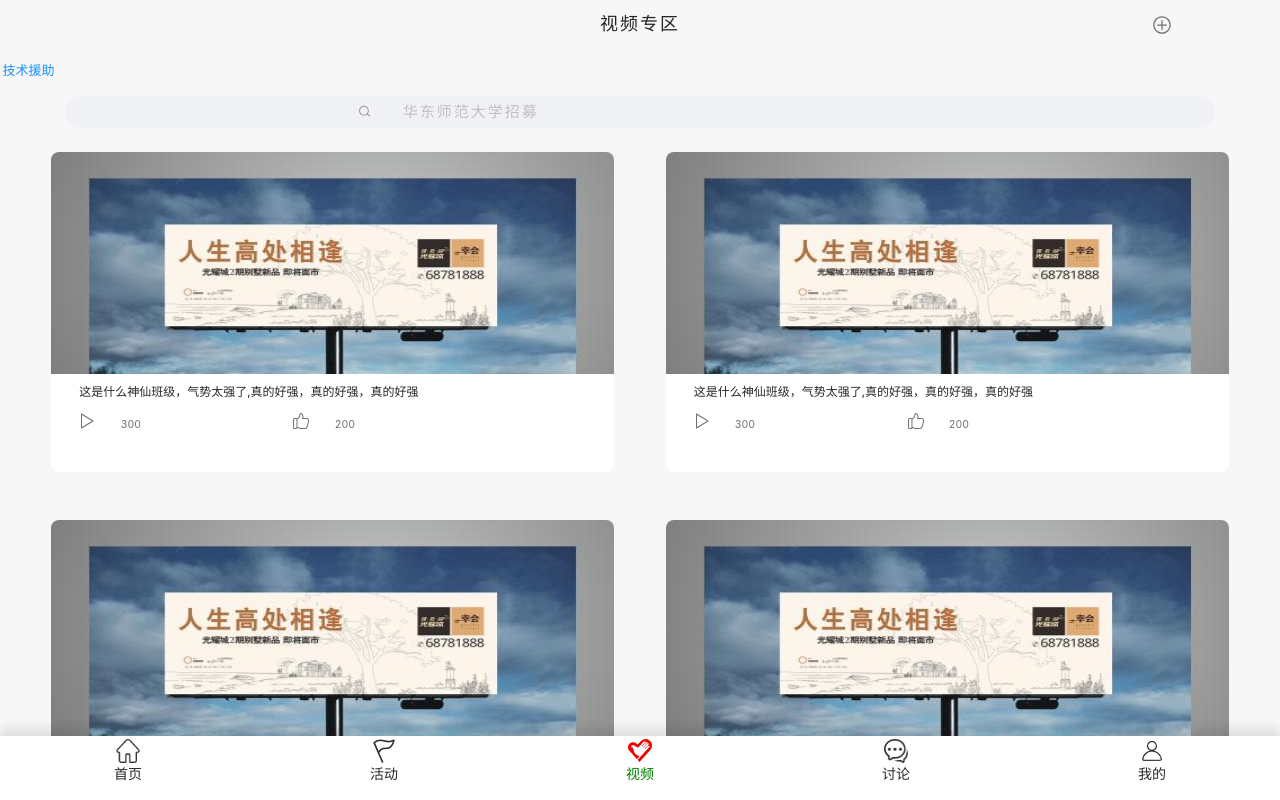
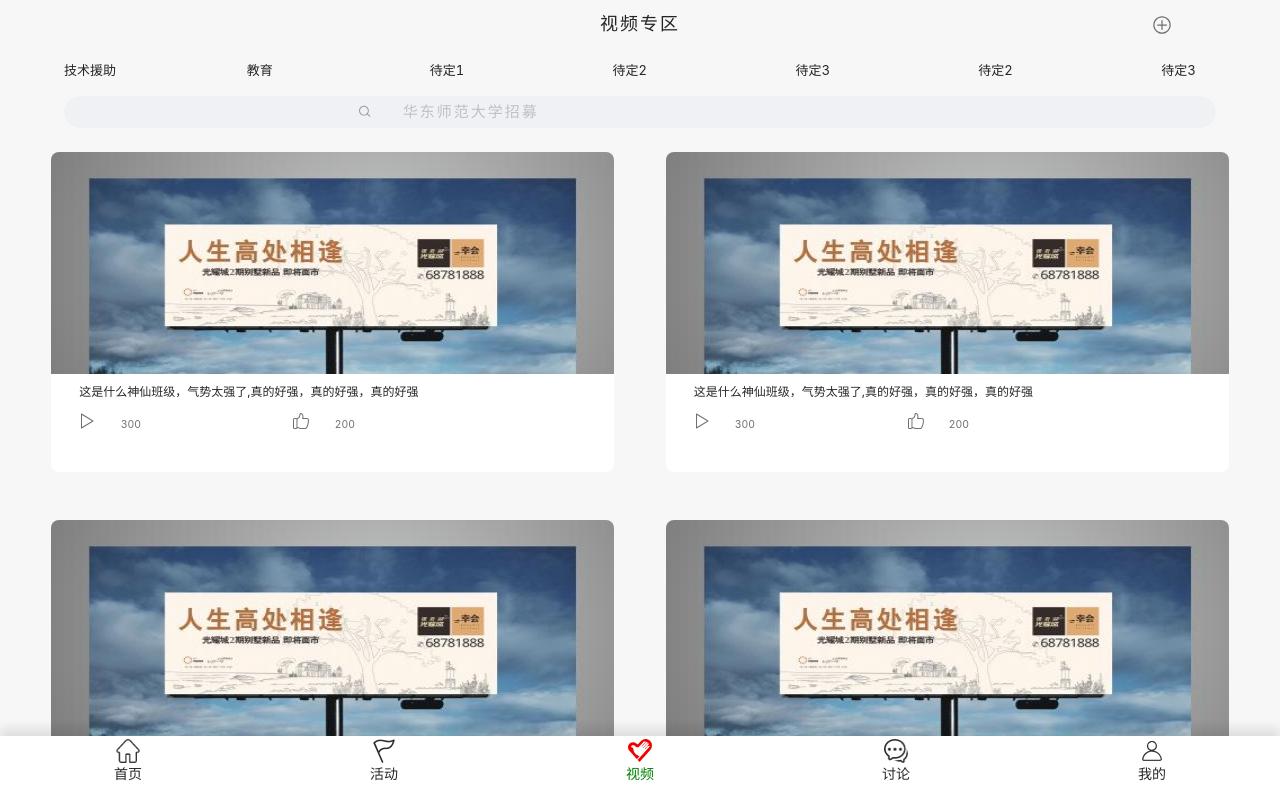
Before and after one commit to ddlong555/realvolunteer, a Vue app: page /myvideo in a window 1280 px wide. Built offline with nearby package versions, Linux system fonts and the light colour scheme; what vue-dplayer, vue-photo-preview would draw is missing.

Commit message:
无糖奶茶

```diff
--- a/package.json
+++ b/package.json
@@ -31,7 +31,8 @@
     "vue-photo-preview": "^1.1.3",
     "vue-picture-preview": "^2.0.1",
     "vue-router": "^3.0.7",
-    "vuex": "^3.6.0"
+    "vuex": "^3.6.0",
+    "vuex-persistedstate": "^4.0.0-beta.3"
   },
   "devDependencies": {
     "@vue/cli-plugin-babel": "~4.5.0",
--- a/src/components/content/login/passwordlogin.vue
+++ b/src/components/content/login/passwordlogin.vue
@@ -87,7 +87,7 @@ export default {
           .then(function (response) {
             if(response.data.success===true){
               that.$store.commit('saveToken',response.headers.token)
-              that.$store.commit('saveuser',response.data.result)
+              that.$store.commit('saveUser',response.data.result)
               that.$router.push({
                 path: '/firstpage',
               })
--- a/src/main.js
+++ b/src/main.js
@@ -14,7 +14,6 @@ console.log(Vue.prototype.$axios)
 import VueAxios from 'vue-axios'
 import store from './store/index'
 Vue.use(VueAxios,axios)
-
 import './components.js'
 Vue.use(VueDPlayer);
 //图片放大
--- a/src/pages/login/identifying code/loginmessage.vue
+++ b/src/pages/login/identifying code/loginmessage.vue
@@ -63,7 +63,7 @@ export default {
                 }),)
                     .then(function (response) {
                       that.$store.commit('saveToken',response.headers.token)
-                      that.$store.commit('saveuser',response.data.result)
+                      that.$store.commit('saveUser',response.data.result)
                       console.log(that.$store.getters.getToken);
                       console.log(response);
                     })
--- a/src/pages/myvideo/content/videotop.vue
+++ b/src/pages/myvideo/content/videotop.vue
@@ -9,7 +9,7 @@
       </div>
     </div>
     <div class="videotop-children">
-      <a href="#abc"><div class="list" v-for="(item, index) in nav"  :key="index" >{{item}}</div></a>
+      <div class="list"  v-for="(item, index) in nav"  :key="index" @click="clicknav" :class="{'listClick' : isClick}">{{item}}</div>
     </div>
   </div>
 </template>
@@ -20,7 +20,8 @@ export default {
   data() {
     return {
       nav: ['技术援助','教育','待定1','待定2','待定3','待定2','待定3'],
-      currentIndex: 1
+      currentIndex: 1,
+      isClick:true,
     }
   },
   created() {
@@ -29,6 +30,9 @@ export default {
   methods:{
     Gotosendvideo(){
       this.$router.push('/sendVideo')
+    },
+    clicknav(){
+
     }
   }
 }
@@ -40,6 +44,8 @@ export default {
   position: absolute;
   width:100%;
   height:12%;
+  /*background-color: #e04438;*/
+  /*color:white;*/
 }
 .videotop-top {
   position: absolute;
@@ -90,4 +96,7 @@ export default {
   margin-right: 5%;
   margin-left: 5%;
 }
+.listClick{
+
+}
 </style>
--- a/src/pages/test.vue
+++ b/src/pages/test.vue
@@ -13,11 +13,12 @@ export default {
       offsetTop: 0
     }
   },
-
+  mounted(){
+    console.log(this.$store.getters.getToken);
+  },
   methods: {
     //这里通过isFixed去控制你的吸顶效果得实现
     initHeight() {
-      this.$store.commit('saveToken',"2")
       console.log(this.$store.getters.getToken);
     }
 
--- a/src/store/index.js
+++ b/src/store/index.js
@@ -1,6 +1,6 @@
 import Vue from "vue"
 import Vuex from "vuex"
-
+import createPersistedState from "vuex-persistedstate"
 Vue.use(Vuex);
 
 export default new Vuex.Store({
@@ -35,5 +35,8 @@ export default new Vuex.Store({
     saveToken(state,Token){
       state.Token = Token;
     }
-  }
+  },
+  plugins: [createPersistedState({
+    storage: window.localStorage
+  })]
 })
```
Also changed, not shown: 1 other file (tests, documents, lock files or other folders).
